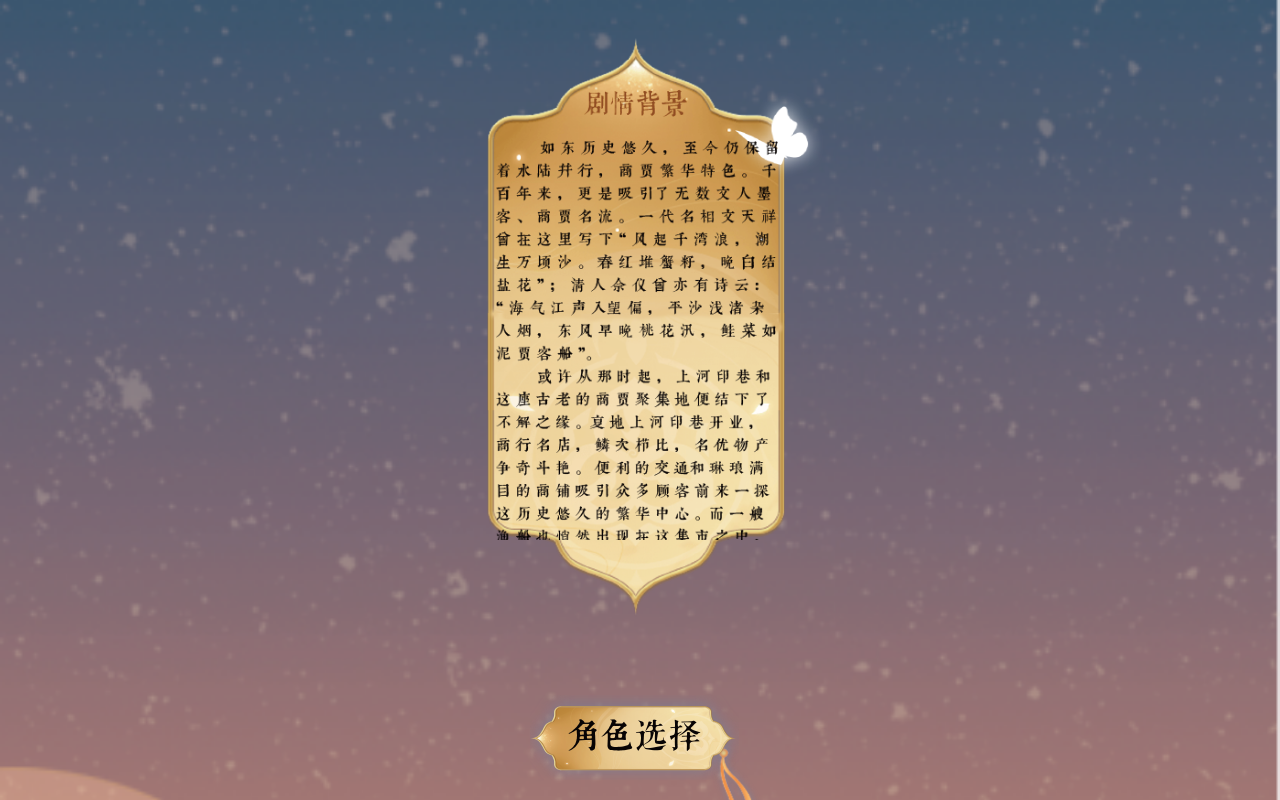
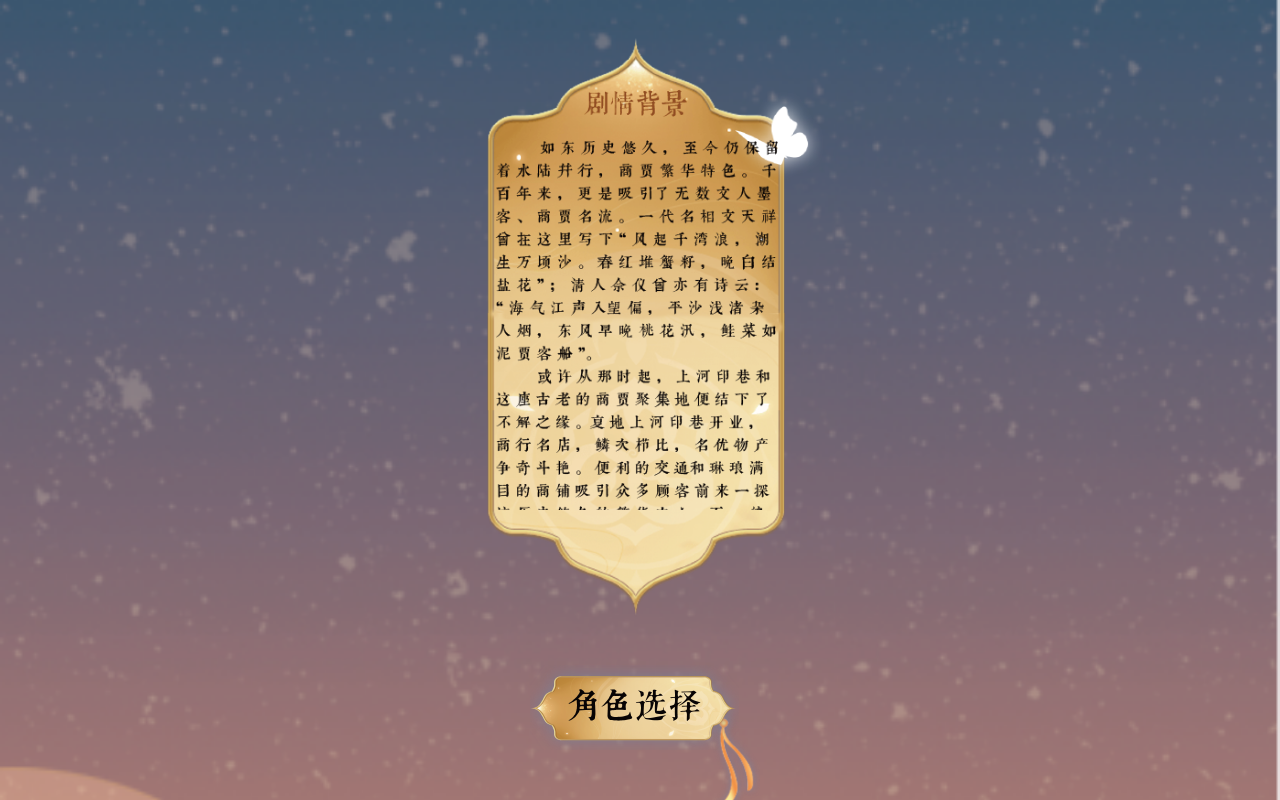
Before and after one commit to ClaySun/jubensha, a Vue app: page /about in a window 1280 px wide. Built offline with nearby package versions, Linux system fonts and the light colour scheme.

Commit message:
about opt

```diff
--- a/src/views/AboutView.vue
+++ b/src/views/AboutView.vue
@@ -59,7 +59,7 @@ export default {
 .select-btn {
   z-index: 3;
   position: absolute;
-  bottom: 0.4rem;
+  bottom: 1rem;
   left: 50%;
   margin-left: -110px;
   width: 4.18rem;
@@ -72,7 +72,7 @@ export default {
 .tag {
   z-index: 1;
   position: absolute;
-  bottom: -0.8rem;
+  bottom: -0.2rem;
   right: 50%;
   margin-right: -2.4rem;
   width: 1rem;
@@ -87,7 +87,7 @@ export default {
   margin-top: 2.8rem;
   overflow: scroll;
   width: 5.8rem;
-  height: 8rem;
+  height: 7.4rem;
   scrollbar-width: none;
   -ms-overflow-style: none;
 }
```
